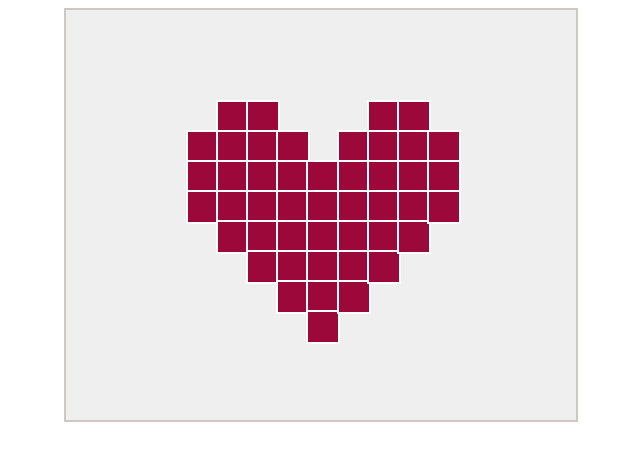
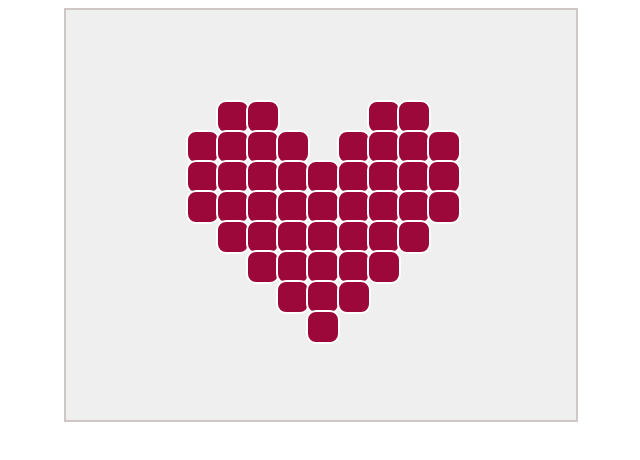
Before and after one commit to mahdi-eskandari/index-html-css-1, a plain HTML site: page Homework-9/9-index.html in a window 1280 px wide. Shown: the full height of the page, 319-959 px from the left. Drawn offline with Linux system fonts and the light colour scheme.

Commit message:
added apdate

```diff
--- a/Homework-9/9-style.css
+++ b/Homework-9/9-style.css
@@ -16,6 +16,7 @@
     border: 2px solid white;
     top: 120px;
     left: 120px;
+    border-radius: 10px;
 
 }
 
@@ -27,6 +28,7 @@
     border: 2px solid white;
     top: 150px;
     left: 120px;
+    border-radius: 10px;
 }
 
 .div-3 {
@@ -37,6 +39,7 @@
     border: 2px solid white;
     top: 180px;
     left: 120px;
+    border-radius: 10px;
 }
 
 .div-4 {
@@ -47,6 +50,7 @@
     border: 2px solid white;
     top: 90px;
     left: 150px;
+    border-radius: 10px;
 }
 
 .div-5 {
@@ -57,6 +61,7 @@
     border: 2px solid white;
     top: 120px;
     left: 150px;
+    border-radius: 10px;
 }
 
 .div-6 {
@@ -67,6 +72,7 @@
     border: 2px solid white;
     top: 150px;
     left: 150px;
+    border-radius: 10px;
 }
 
 .div-7 {
@@ -77,6 +83,7 @@
     border: 2px solid white;
     top: 180px;
     left: 150px;
+    border-radius: 10px;
 }
 
 .div-8 {
@@ -87,6 +94,7 @@
     border: 2px solid white;
     top: 210px;
     left: 150px;
+    border-radius: 10px;
 }
 
 .div-9 {
@@ -97,6 +105,7 @@
     border: 2px solid white;
     top: 90px;
     left: 180px;
+    border-radius: 10px;
 }
 
 
@@ -108,6 +117,7 @@
     border: 2px solid white;
     top: 120px;
     left: 180px;
+    border-radius: 10px;
 }
 
 .div-11 {
@@ -118,6 +128,7 @@
     border: 2px solid white;
     top: 150px;
     left: 180px;
+    border-radius: 10px;
 }
 
 .div-12 {
@@ -128,6 +139,7 @@
     border: 2px solid white;
     top: 180px;
     left: 180px;
+    border-radius: 10px;
 }
 
 .div-13 {
@@ -138,6 +150,7 @@
     border: 2px solid white;
     top: 210px;
     left: 180px;
+    border-radius: 10px;
 }
 
 .div-14 {
@@ -148,6 +161,7 @@
     border: 2px solid white;
     top: 240px;
     left: 180px;
+    border-radius: 10px;
 }
 
 .div-15 {
@@ -158,6 +172,7 @@
     border: 2px solid white;
     top: 120px;
     left: 210px;
+    border-radius: 10px;
 }
 
 .div-16 {
@@ -168,6 +183,7 @@
     border: 2px solid white;
     top: 150px;
     left: 210px;
+    border-radius: 10px;
 }
 
 .div-17 {
@@ -178,6 +194,7 @@
     border: 2px solid white;
     top: 180px;
     left: 210px;
+    border-radius: 10px;
 }
 
 .div-18 {
@@ -188,6 +205,7 @@
     border: 2px solid white;
     top: 210px;
     left: 210px;
+    border-radius: 10px;
 }
 
 .div-19 {
@@ -198,6 +216,7 @@
     border: 2px solid white;
     top: 240px;
     left: 210px;
+    border-radius: 10px;
 }
 
 .div-20 {
@@ -208,6 +227,7 @@
     border: 2px solid white;
     top: 270px;
     left: 210px;
+    border-radius: 10px;
 }
 
 .div-21 {
@@ -218,6 +238,7 @@
     border: 2px solid white;
     top: 150px;
     left: 240px;
+    border-radius: 10px;
 }
 
 .div-22 {
@@ -228,6 +249,7 @@
     border: 2px solid white;
     top: 180px;
     left: 240px;
+    border-radius: 10px;
 }
 
 .div-23 {
@@ -238,6 +260,7 @@
     border: 2px solid white;
     top: 210px;
     left: 240px;
+    border-radius: 10px;
 }
 
 .div-24 {
@@ -248,6 +271,7 @@
     border: 2px solid white;
     top: 240px;
     left: 240px;
+    border-radius: 10px;
 }
 
 .div-25 {
@@ -258,6 +282,7 @@
     border: 2px solid white;
     top: 270px;
     left: 240px;
+    border-radius: 10px;
 }
 
 .div-26 {
@@ -268,6 +293,7 @@
     border: 2px solid white;
     top: 300px;
     left: 240px;
+    border-radius: 10px;
 }
 
 .div-27 {
@@ -278,6 +304,7 @@
     border: 2px solid white;
     top: 120px;
     right: 205px;
+    border-radius: 10px;
 }
 
 .div-28 {
@@ -288,6 +315,7 @@
     border: 2px solid white;
     top: 150px;
     right: 205px;
+    border-radius: 10px;
 }
 
 .div-29 {
@@ -298,6 +326,7 @@
     border: 2px solid white;
     top: 180px;
     right: 205px;
+    border-radius: 10px;
 }
 
 .div-30 {
@@ -308,6 +337,7 @@
     border: 2px solid white;
     top: 210px;
     right: 205px;
+    border-radius: 10px;
 }
 
 .div-31 {
@@ -318,6 +348,7 @@
     border: 2px solid white;
     top: 240px;
     right: 205px;
+    border-radius: 10px;
 }
 
 .div-32 {
@@ -328,6 +359,7 @@
     border: 2px solid white;
     top: 270px;
     right: 205px;
+    border-radius: 10px;
 }
 
 .div-33 {
@@ -338,6 +370,7 @@
     border: 2px solid white;
     top: 90px;
     right: 175px;
+    border-radius: 10px;
 }
 
 .div-34 {
@@ -348,6 +381,7 @@
     border: 2px solid white;
     top: 120px;
     right: 175px;
+    border-radius: 10px;
 }
 
 .div-35 {
@@ -358,6 +392,7 @@
     border: 2px solid white;
     top: 150px;
     right: 175px;
+    border-radius: 10px;
 }
 
 .div-36 {
@@ -368,6 +403,7 @@
     border: 2px solid white;
     top: 180px;
     right: 175px;
+    border-radius: 10px;
 }
 
 .div-37 {
@@ -378,6 +414,7 @@
     border: 2px solid white;
     top: 210px;
     right: 175px;
+    border-radius: 10px;
 }
 
 .div-38 {
@@ -388,6 +425,7 @@
     border: 2px solid white;
     top: 240px;
     right: 175px;
+    border-radius: 10px;
 }
 
 .div-39 {
@@ -398,6 +436,7 @@
     border: 2px solid white;
     top: 90px;
     right: 145px;
+    border-radius: 10px;
 }
 
 .div-40 {
@@ -408,6 +447,7 @@
     border: 2px solid white;
     top: 120px;
     right: 145px;
+    border-radius: 10px;
 }
 
 .div-41 {
@@ -418,6 +458,7 @@
     border: 2px solid white;
     top: 150px;
     right: 145px;
+    border-radius: 10px;
 }
 
 .div-42 {
@@ -428,7 +469,7 @@
     border: 2px solid white;
     top: 180px;
     right: 145px;
-
+    border-radius: 10px;
 }
 
 .div-43 {
@@ -439,7 +480,7 @@
     border: 2px solid white;
     top: 210px;
     right: 145px;
-
+    border-radius: 10px;
 }
 /* rtyubwrtunrtuetunrwtunrwtun
 wrtunryuruwrur
@@ -452,6 +493,7 @@ nrunr */
     border: 2px solid white;
     top: 120px;
     right: 115px;
+    border-radius: 10px;
 }
 
 .div-45 {
@@ -462,6 +504,7 @@ nrunr */
     border: 2px solid white;
     top: 150px;
     right: 115px;
+    border-radius: 10px;
 }
 
 .div-46 {
@@ -472,4 +515,5 @@ nrunr */
     border: 2px solid white;
     top: 180px;
     right: 115px;
+    border-radius: 10px;
 }
```
